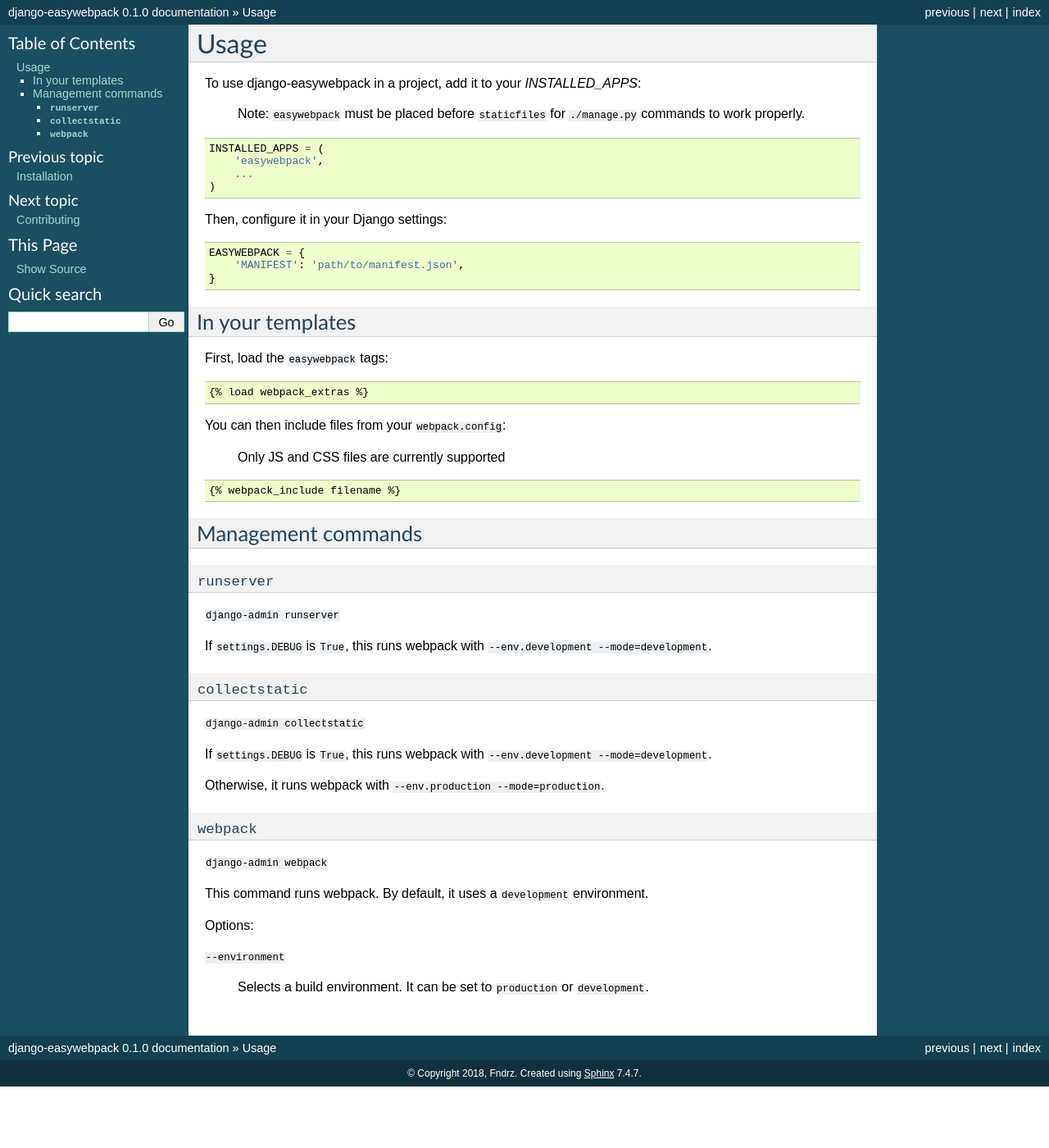
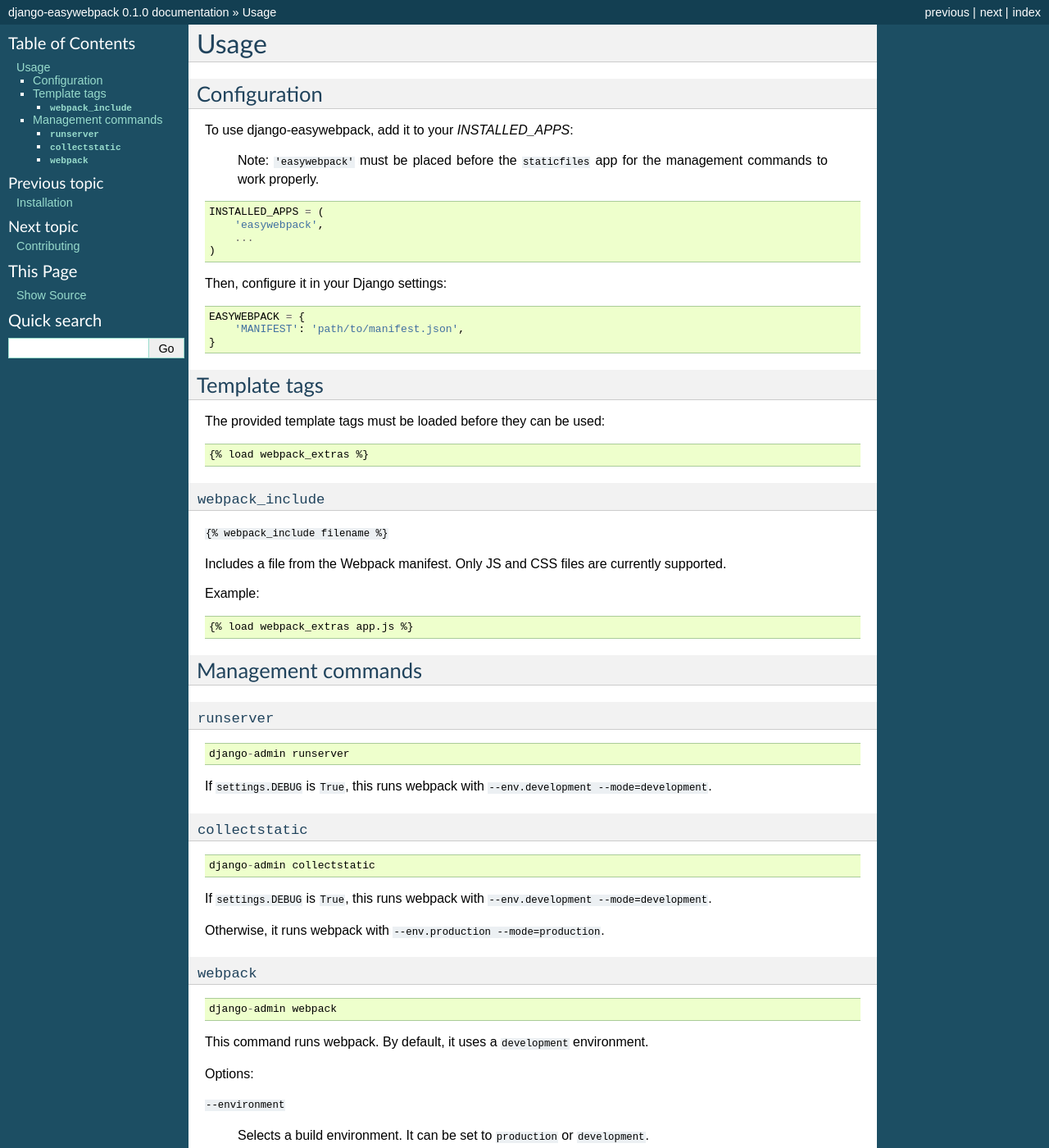
Before and after one commit to flexy/django-easywebpack, a Sphinx documentation site: the page built from docs/usage.rst, in a window 1280 px wide and 1400 px high. Shown: the whole window at 82% size. Built offline with Sphinx 7.4.7, drawn with Linux system fonts in a browser that asks for light colours.

Commit message:
Update docs

```diff
--- a/docs/installation.rst
+++ b/docs/installation.rst
@@ -4,9 +4,4 @@
 
 At the command line::
 
-    $ easy_install django-easywebpack
-
-Or, if you have virtualenvwrapper installed::
-
-    $ mkvirtualenv django-easywebpack
     $ pip install django-easywebpack
--- a/docs/readme.rst
+++ /dev/null
@@ -1 +0,0 @@
-.. include:: ../README.rst
--- a/docs/usage.rst
+++ b/docs/usage.rst
@@ -2,10 +2,13 @@
 Usage
 =====
 
-To use django-easywebpack in a project, add it to your `INSTALLED_APPS`:
+Configuration
+-----------------
 
-  Note: :code:`easywebpack` must be placed before :code:`staticfiles` for
-  :code:`./manage.py` commands to work properly.
+To use django-easywebpack, add it to your `INSTALLED_APPS`:
+
+  Note: :code:`'easywebpack'` must be placed before the :code:`staticfiles` app
+  for the management commands to work properly.
 
 .. code-block:: python
 
@@ -22,22 +25,28 @@
         'MANIFEST': 'path/to/manifest.json',
     }
 
-In your templates
+Template tags
 -----------------
 
-First, load the :code:`easywebpack` tags:
+The provided template tags must be loaded before they can be used:
 
 .. code-block:: html
 
     {% load webpack_extras %}
 
-You can then include files from your :code:`webpack.config`:
+``webpack_include``
+~~~~~~~~~~~~~~~~~~~
 
-    Only JS and CSS files are currently supported
+:code:`{% webpack_include filename %}`
+
+Includes a file from the Webpack manifest. Only JS and CSS files are
+currently supported.
+
+Example:
 
 .. code-block:: html
 
-    {% webpack_include filename %}
+    {% load webpack_extras app.js %}
 
 
 Management commands
@@ -46,7 +55,9 @@
 ``runserver``
 ~~~~~~~~~~~~~
 
-:code:`django-admin runserver`
+.. code-block::
+
+  django-admin runserver
 
 If :code:`settings.DEBUG` is :code:`True`, this runs webpack with
 :code:`--env.development --mode=development`.
@@ -54,7 +65,9 @@
 ``collectstatic``
 ~~~~~~~~~~~~~~~~~
 
-:code:`django-admin collectstatic`
+.. code-block::
+
+  django-admin collectstatic
 
 If :code:`settings.DEBUG` is :code:`True`, this runs webpack with
 :code:`--env.development --mode=development`.
@@ -64,7 +77,9 @@
 ``webpack``
 ~~~~~~~~~~~
 
-:code:`django-admin webpack`
+.. code-block::
+
+  django-admin webpack
 
 This command runs webpack. By default, it uses a :code:`development`
 environment.
```
Also changed, not shown: README.rst (+4 -5 lines), docs/index.rst (+19 -3 lines).
